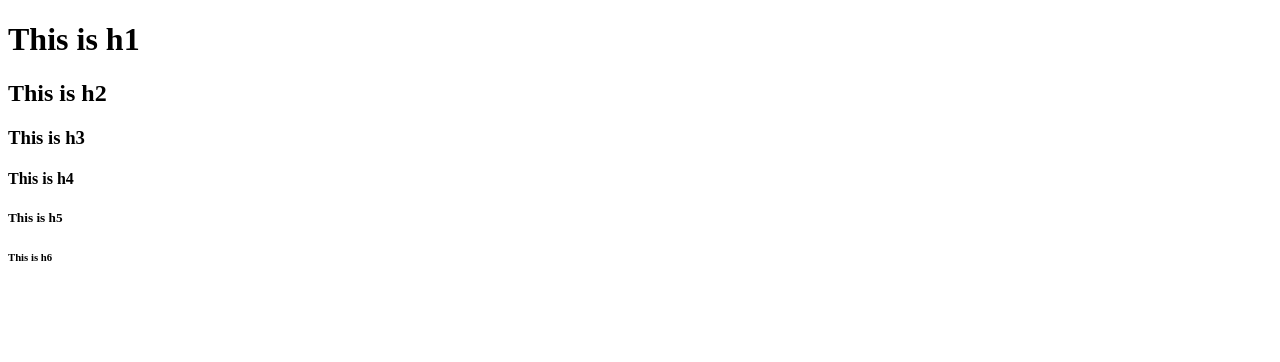
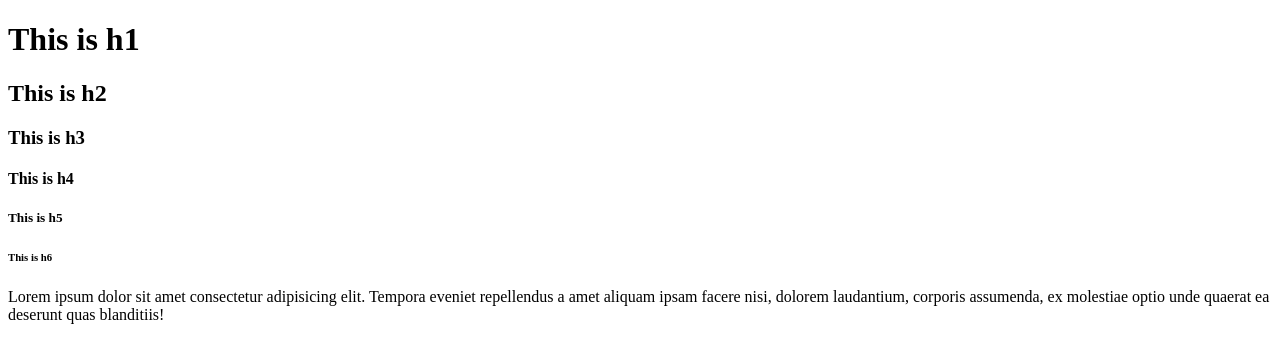
Before and after one commit to segunajibola/test-website, a plain HTML site: page index.html in a window 1280 px wide. Drawn offline with Linux system fonts and the light colour scheme.

Commit message:
second commit

```diff
--- a/index.html
+++ b/index.html
@@ -12,5 +12,7 @@
     <h4>This is h4</h4>
     <h5>This is h5</h5>
     <h6>This is h6</h6>
+
+    <p>Lorem ipsum dolor sit amet consectetur adipisicing elit. Tempora eveniet repellendus a amet aliquam ipsam facere nisi, dolorem laudantium, corporis assumenda, ex molestiae optio unde quaerat ea deserunt quas blanditiis!</p>
   </body>
 </html>
```
Also changed, not shown: 1 other file.
